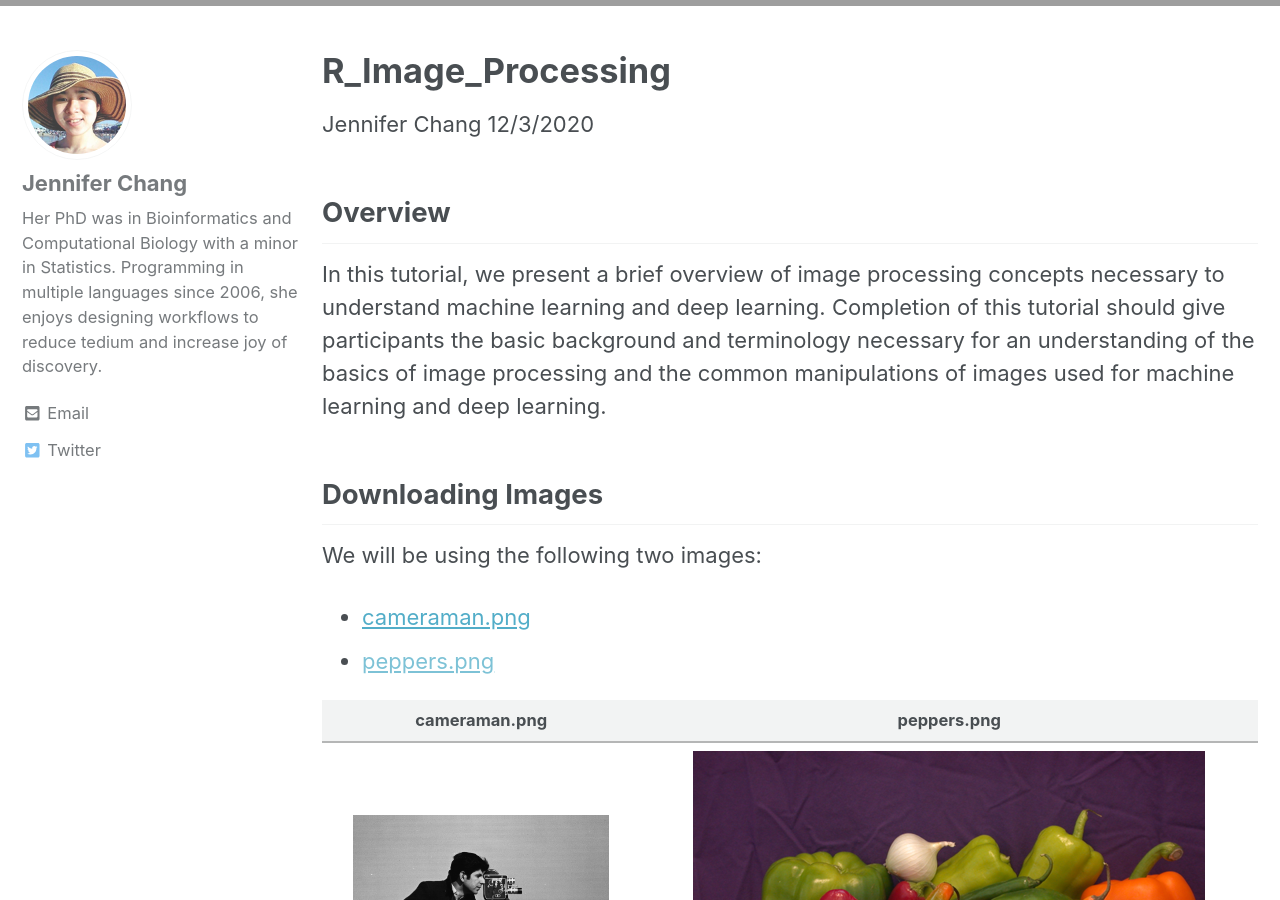
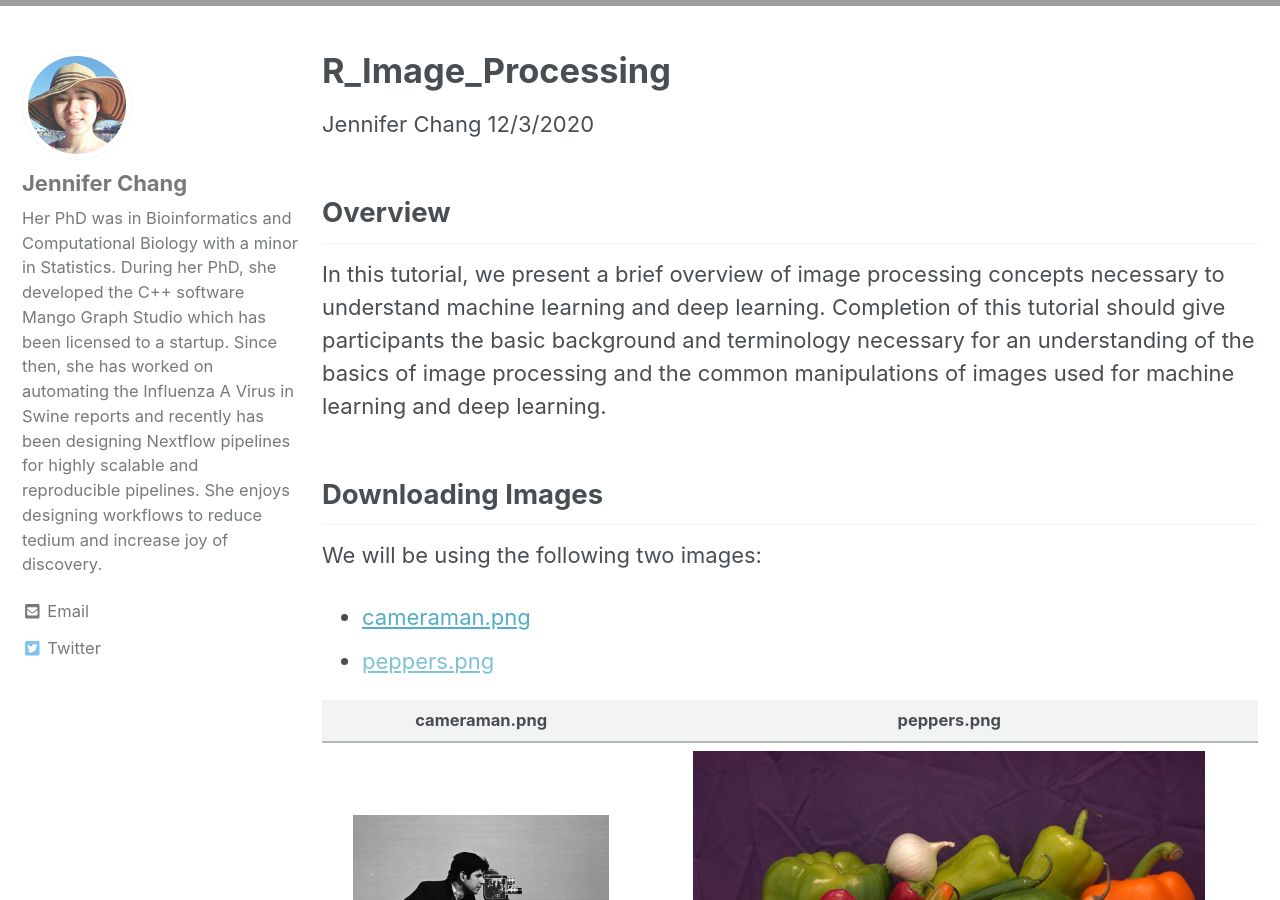
Before and after one commit to ISUgenomics/geospatialworkbook, a Jekyll site: the page built from Workshops/R_Image_Processing.md, in a window 1280 px wide and 900 px high, scrolled down 307 px. Built offline with Jekyll 4.4.1, drawn with Linux system fonts in a browser that asks for light colours; cached includes are drawn as plain includes; nearby versions of some CDN libraries; comment, search, counter and statistics services are not loaded; grey boxes are pictures that could not be loaded.

Commit message:
minor edit

```diff
--- a/_data/authors.yml
+++ b/_data/authors.yml
@@ -16,7 +16,7 @@
 
 Jennifer Chang:
   name        : "Jennifer Chang"
-  bio         : "Her PhD was in Bioinformatics and Computational Biology with a minor in Statistics. Programming in multiple languages since 2006, she enjoys designing workflows to reduce tedium and increase joy of discovery."
+  bio         : "Her PhD was in Bioinformatics and Computational Biology with a minor in Statistics. During her PhD, she developed the C++ software Mango Graph Studio which has been licensed to a startup. Since then, she has worked on automating the Influenza A Virus in Swine reports and recently has been designing Nextflow pipelines for highly scalable and reproducible pipelines. She enjoys designing workflows to reduce tedium and increase joy of discovery."
   avatar      : "/assets/images/people/JenChang.png"
   twitter     : "jenchang212"
   email       : "mailto:jenchang@iastate.edu"
```
